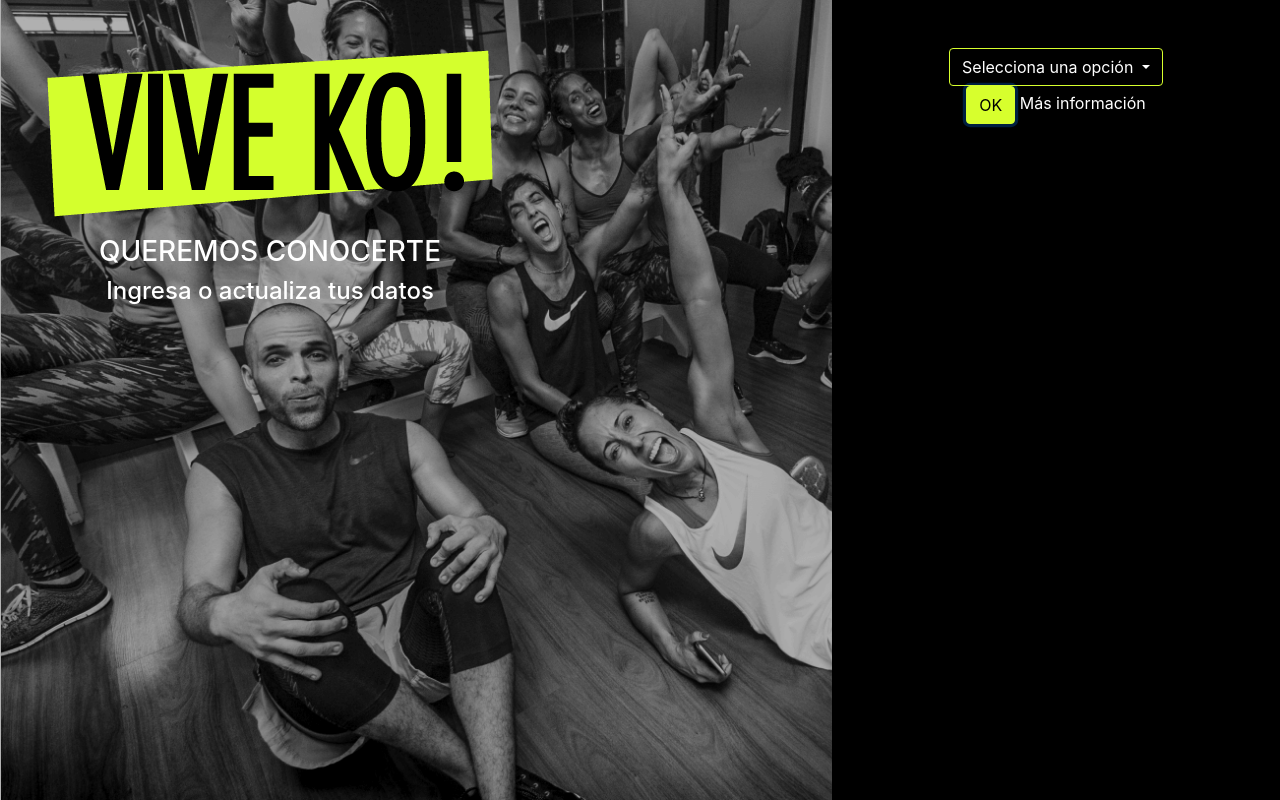
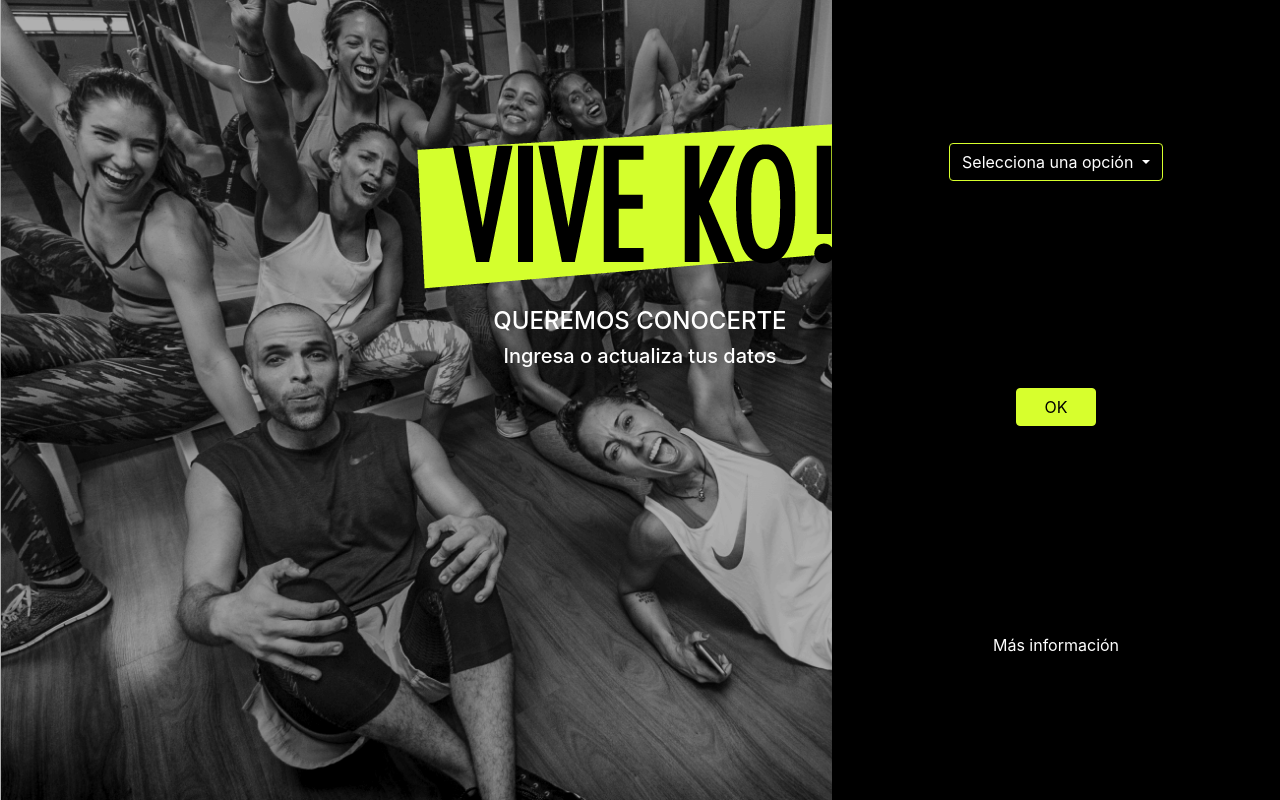
Before and after one commit to milagrospalma/ko-api, a plain HTML site: page index.html in a window 1280 px wide. Both pictures are taken after a click on the button "OK". Drawn offline with nearby package versions, Linux system fonts and the light colour scheme.

Commit message:
actualiza vista 1

```diff
--- a/index.html
+++ b/index.html
@@ -13,15 +13,18 @@
 
 <body>
   <section class="home">
-    <div class="intro d-flex align-items-center flex-column text-center">
-      <img class="img-fluid" src="src/assets/images/vive-ko.png" alt="Vive KO">
-      <h3>QUEREMOS CONOCERTE</h3>
-      <h4>Ingresa o actualiza tus datos</h4>
-    </div>
     <div class="container-fluid">
       <div class="row">
-        <div id="box-1" class="aside d-flex justify-content-center">
-          <div class="align-items-around flex-column text-center">
+        <div class="offset-1 col-10 intro d-flex align-items-center justify-content-around flex-column">
+          <div class="">
+            <img class="img-fluid" src="src/assets/images/vive-ko.png" alt="Vive KO">
+            <h4>QUEREMOS CONOCERTE</h4>
+            <h5>Ingresa o actualiza tus datos</h5>
+          </div>
+        </div>
+      </div>
+      <div class="row">
+        <div id="box-1" class="aside d-flex align-items-center justify-content-around flex-column">
             <div class="dropdown">
               <button class="btn dwn-yellow dropdown-toggle" type="button" id="dropdownMenuButton" data-toggle="dropdown" aria-haspopup="true"
                 aria-expanded="false">
@@ -34,20 +37,14 @@
             </div>
             <button id="btnClient" type="button" class="btn btn-yellow">OK</button>
             <a class="color-white" href="http://www.iliveko.com/">Más información</a>
-          </div>
+        </div>
+        <div id="box-2" class="hide">
+          <input type="text" name="">
+        </div>
+        <div id="box-3" class="hide">
+          <input type="text" name="" value="formulario">
         </div>
       </div>
-
-      <!-- <div class="col-2"> -->
-      <!-- </div> -->
-      <div id="box-2" class="hide">
-        <input type="text" name="">
-      </div>
-
-      <div id="box-3" class="hide">
-        <input type="text" name="" value="formulario">
-      </div>
-
     </div>
   </section>
 
--- a/src/css/main.css
+++ b/src/css/main.css
@@ -9,11 +9,8 @@
 .intro {
   position: absolute;
   color: #FFF;
-  padding: 2em;
-}
-
-.below {
-  height: 40vh;
+  height: 60vh;
+  text-align: center;
 }
 
 .hide {
@@ -47,7 +44,7 @@
   color: white;
   height: 40vh;
   margin-top: 60vh;
-  padding: 1em;
+  padding: 2em;
   text-align: justify;
   width: 100vw;
 }
@@ -58,9 +55,20 @@
   color: #FFF;
 }
 
+.btn:focus {
+  box-shadow: none;
+}
+
+.dropdown-item, .dropdown-menu {
+  color: #FFF;
+  background-color: black;
+}
+
 .btn-yellow {
   background-color: #D7FF2D;
   border: 1px solid #D7FF2D;
+  width: 5em;
+  margin: 1em;
 }
 
 
```
